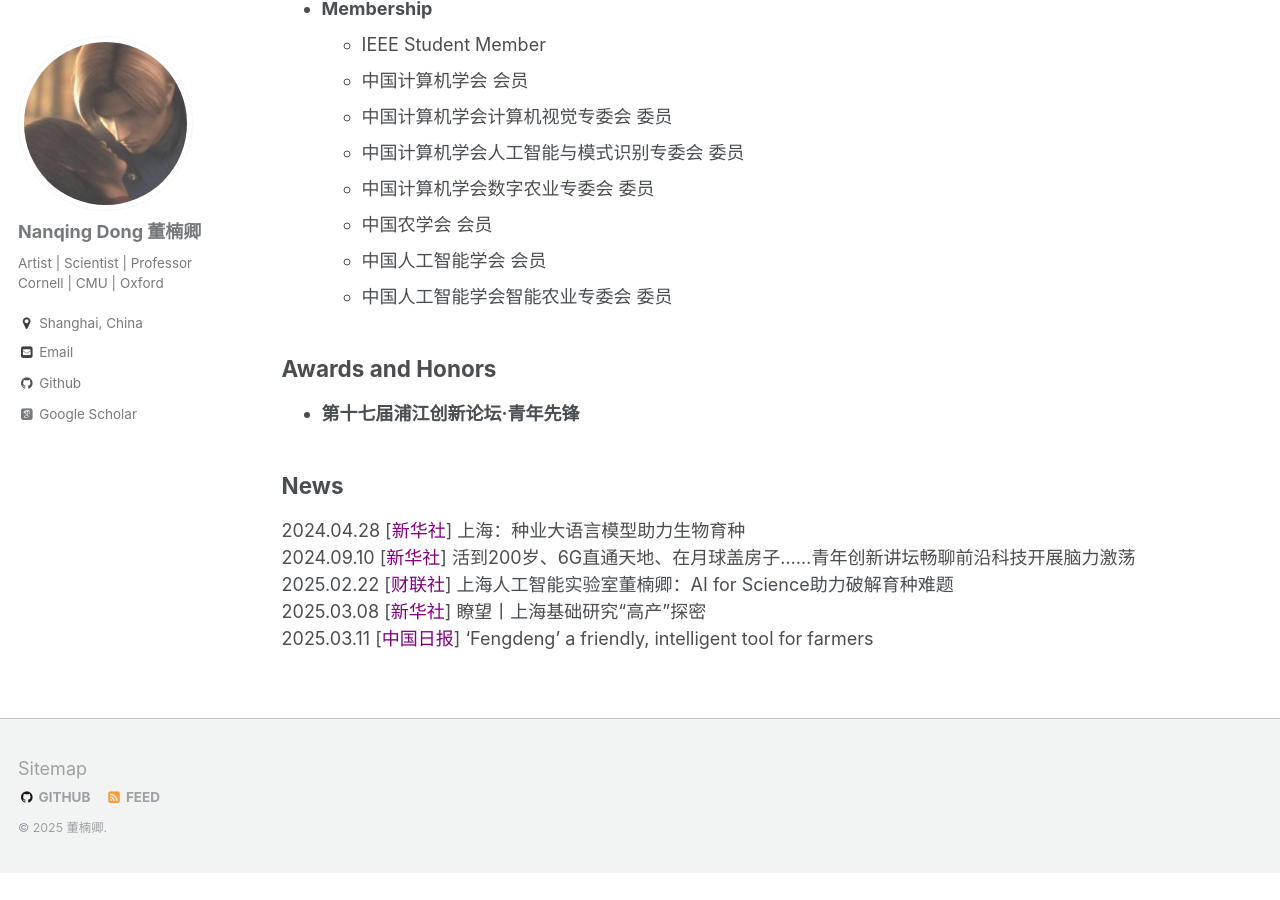
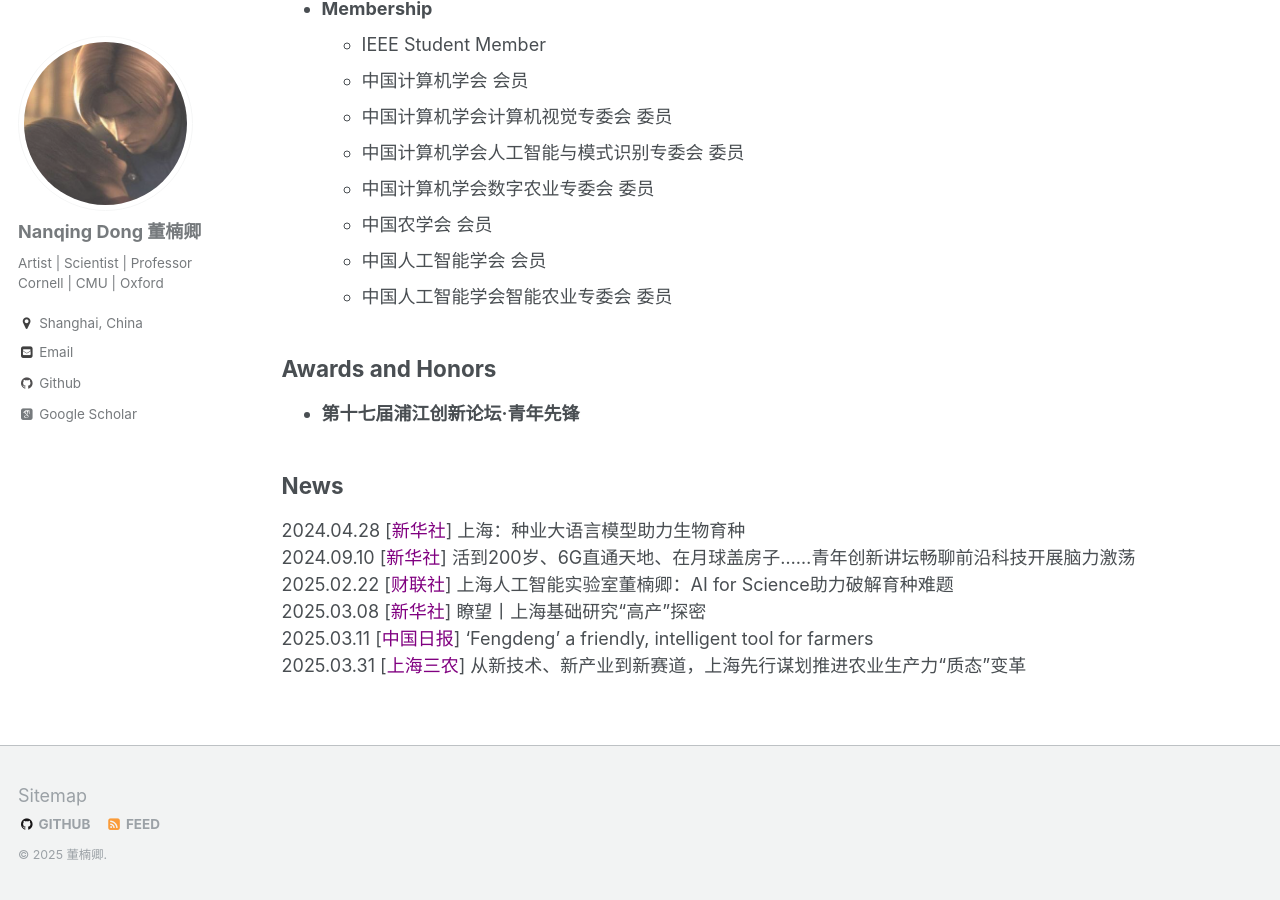
Before and after one commit to eveningdong/eveningdong.github.io, a Jekyll site: the page built from _pages/academic.md, in a window 1280 px wide and 900 px high, scrolled down 2030 px. Built offline with Jekyll 4.4.1, drawn with Linux system fonts in a browser that asks for light colours; some web fonts are replaced; before the commit the page ends 2903 px from its top, so only the background shows below that.

Commit message:
Update academic.md

```diff
--- a/_pages/academic.md
+++ b/_pages/academic.md
@@ -151,3 +151,4 @@ author_profile: true
 2025.02.22 [[<span style="color:purple">财联社</span>]](https://www.cls.cn/detail/1950965) 上海人工智能实验室董楠卿：AI for Science助力破解育种难题
 2025.03.08 [[<span style="color:purple">新华社</span>]](https://h.xinhuaxmt.com/vh512/share/12438180?d=134fec4&channel=weixin&time=1741396251258) 瞭望丨上海基础研究“高产”探密
 2025.03.11 [[<span style="color:purple">中国日报</span>]](https://www.chinadaily.com.cn/a/202503/11/WS67cf8bdfa310c240449d9ffd.html) 'Fengdeng' a friendly, intelligent tool for farmers
+2025.03.31 [[<span style="color:purple">上海三农</span>]](https://mp.weixin.qq.com/s/Ux5qvgpcdNLusYAqVOYB2w) 从新技术、新产业到新赛道，上海先行谋划推进农业生产力“质态”变革
```
